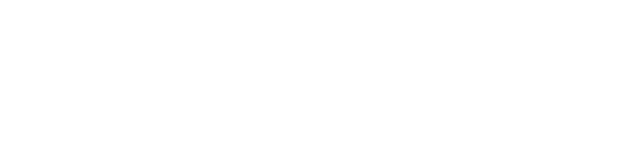
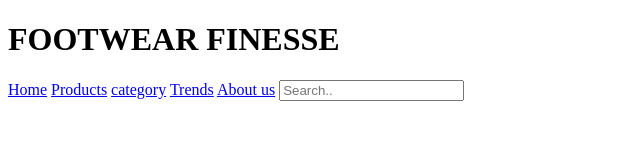
Before and after one commit to JAMILE28/Footwear-Finesse, a plain HTML site: page index.html in a window 1280 px wide. Shown: the whole page, without its empty margins (0-640 px from the left). Drawn offline with Linux system fonts and the light colour scheme.

Commit message:
Update index.html

```diff
--- a/index.html
+++ b/index.html
@@ -1,10 +1,22 @@
 <!DOCTYPE html>
-<html>
-<title>Footwear Finesse</title>
+<html lang="en">
+    <head>
+        <meta charset="UTF-8">
+        <meta name="viewport" content="width-device-width, initial-scale=1.0">
+        <title>Footwear Finesse</title>
+    </head>
+  <body>
+    <h1>FOOTWEAR FINESSE</h1>
+    <nav class="navbar">
+        <div class="Link-class">
+            <a href="index.html">Home</a>
+            <a href="Products.html">Products</a>
+            <a href="category.html">category</a>
+            <a href="Trends.html">Trends</a>
+            <a href="about_us.html">About us</a>
+            <input type="text" placeholder="Search..">
+        </div>
+    </nav>
 
-
-
-
-
-
+  </body>
 </html>
```
